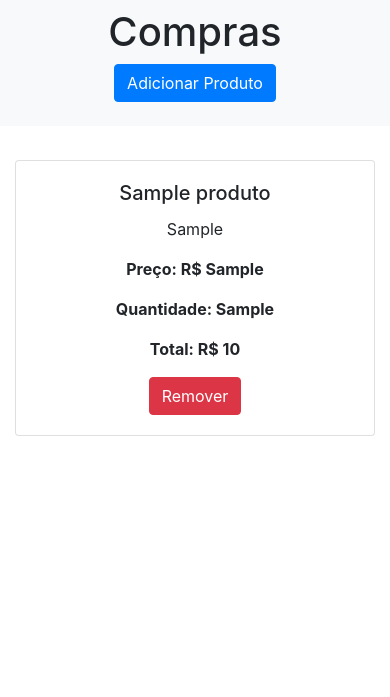
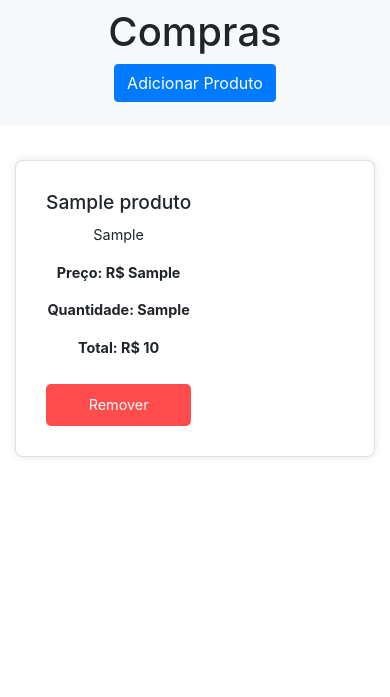
Before and after one commit to Gabriel-hp/Calculadora-mercados-, a PHP site: page / in a window 390 px wide. Shown: the top 697 px of the page. Run offline with PHP 8.4, Linux system fonts and the light colour scheme; tables that the repository leaves empty or names only in its code hold one stand-in row (values such as "Sample post").

Commit message:
ajustes no designer

```diff
--- a/src/view/main_view.php
+++ b/src/view/main_view.php
@@ -5,7 +5,7 @@
     <meta name="viewport" content="width=device-width, initial-scale=1.0">
     <title>Compras de Mercado</title>
     <link rel="stylesheet" href="https://maxcdn.bootstrapcdn.com/bootstrap/4.5.2/css/bootstrap.min.css">
-    <link rel="stylesheet" type="text/css" href="css/styles.css">
+    <link rel="stylesheet" type="text/css" href="styles.css">
     <script src="https://code.jquery.com/jquery-3.6.0.min.js"></script>
     <script src="https://maxcdn.bootstrapcdn.com/bootstrap/4.5.2/js/bootstrap.min.js"></script>
     <script>
@@ -70,22 +70,27 @@
                 </div>
                 <div class="modal-body">
                     <form id="addProductForm" action="index.php?action=adicionar" method="post">
-                        <div class="form-group">
-                            <label for="nome_produto">Nome do Produto:</label>
-                            <input type="text" class="form-control" id="nome_produto" name="nome_produto" required>
+                    <div class="form-group">
+                        <label for="nome_produto">Nome do Produto:</label>
+                        <input type="text" class="form-control" id="nome_produto" name="nome_produto" required autocomplete="off">
+                        <div id="autocomplete-suggestions"></div> <!-- Exibe as sugestões aqui -->
+                    </div>
+
+                        <div class="row g-3">
+                            <div class="form-group col-6">
+                                <label for="preco">Preço:</label>
+                                <input type="number" step="0.01" class="form-control" id="preco" name="preco" required>
+                            </div>
+                            <div class="form-group col-6">
+                                <label for="qtd">Quatidade:</label>
+                                <input type="number" value="1" class="form-control" id="qtd" name="qtd" min="1" required>
+                            </div>
                         </div>
                         <div class="form-group">
                             <label for="obs">Observação:</label>
                             <textarea class="form-control" id="obs" name="obs"></textarea>
                         </div>
-                        <div class="form-group">
-                            <label for="preco">Preço:::</label>
-                            <input type="number" step="0.01" class="form-control" id="preco" name="preco" required>
-                        </div>
-                        <div class="form-group">
-                            <label for="qtd">Quatidade:</label>
-                            <input type="number" value="1" class="form-control" id="qtd" name="qtd" min="1" required>
-                        </div>
+
                         <button type="submit" class="btn btn-primary">Adicionar Produto</button>
                     </form>
                 </div>
@@ -93,4 +98,29 @@
         </div>
     </div>
 </body>
+
+<script>
+    document.getElementById('nome_produto').addEventListener('keyup', function() {
+    let nomeProduto = this.value;
+
+    if (nomeProduto.length >= 2) {
+        let xhr = new XMLHttpRequest();
+        xhr.open('GET', 'connect.php?q=' + nomeProduto, true);
+        xhr.onreadystatechange = function () {
+            if (xhr.readyState == 4 && xhr.status == 200) {
+                document.getElementById('autocomplete-suggestions').innerHTML = xhr.responseText;
+            }
+        };
+        xhr.send();
+    } else {
+        document.getElementById('autocomplete-suggestions').innerHTML = '';
+    }
+});
+
+function selectProduct(nomeProduto) {
+    document.getElementById('nome_produto').value = nomeProduto;
+    document.getElementById('autocomplete-suggestions').innerHTML = ''; // Limpa as sugestões
+}
+
+</script>
 </html>
--- a/src/view/styles.css
+++ /dev/null
@@ -1,3 +0,0 @@
-body{
-    background: rgb(0, 0, 0);
-}
--- /dev/null
+++ b/styles.css
@@ -0,0 +1,74 @@
+/* Estilos gerais para o card */
+.card {
+    padding: 15px;
+    border-radius: 8px;
+    box-shadow: 0 0 10px rgba(0, 0, 0, 0.1);
+    margin-bottom: 20px;
+}
+
+.card-title {
+    font-size: 1.5rem;
+    margin-bottom: 10px;
+}
+
+.card-text {
+    font-size: 1.2rem;
+}
+
+.delete-btn {
+    background-color: #ff4c4c;
+    color: #fff;
+    padding: 10px 20px;
+    border: none;
+    border-radius: 5px;
+    cursor: pointer;
+    margin-top: 10px;
+}
+
+.delete-btn:hover {
+    background-color: #ff1c1c;
+}
+
+/* Media query para telas menores */
+@media (max-width: 768px) {
+    .card {
+        display: flex;
+        flex-direction: column;
+        align-items: flex-start;
+    }
+
+    .card-title {
+        font-size: 1.3rem;
+    }
+
+    .card-text {
+        font-size: 1rem;
+    }
+
+    .delete-btn {
+        width: 100%;
+        padding: 12px 0;
+        text-align: center;
+        font-size: 1rem;
+    }
+}
+
+/* Media query para telas muito pequenas */
+@media (max-width: 576px) {
+    .card {
+        padding: 10px;
+    }
+
+    .card-title {
+        font-size: 1.2rem;
+    }
+
+    .card-text {
+        font-size: 0.9rem;
+    }
+
+    .delete-btn {
+        padding: 10px 0;
+        font-size: 0.9rem;
+    }
+}
```
Also changed, not shown: src/db/connect.php (+14 -1 lines), app.js (added).
